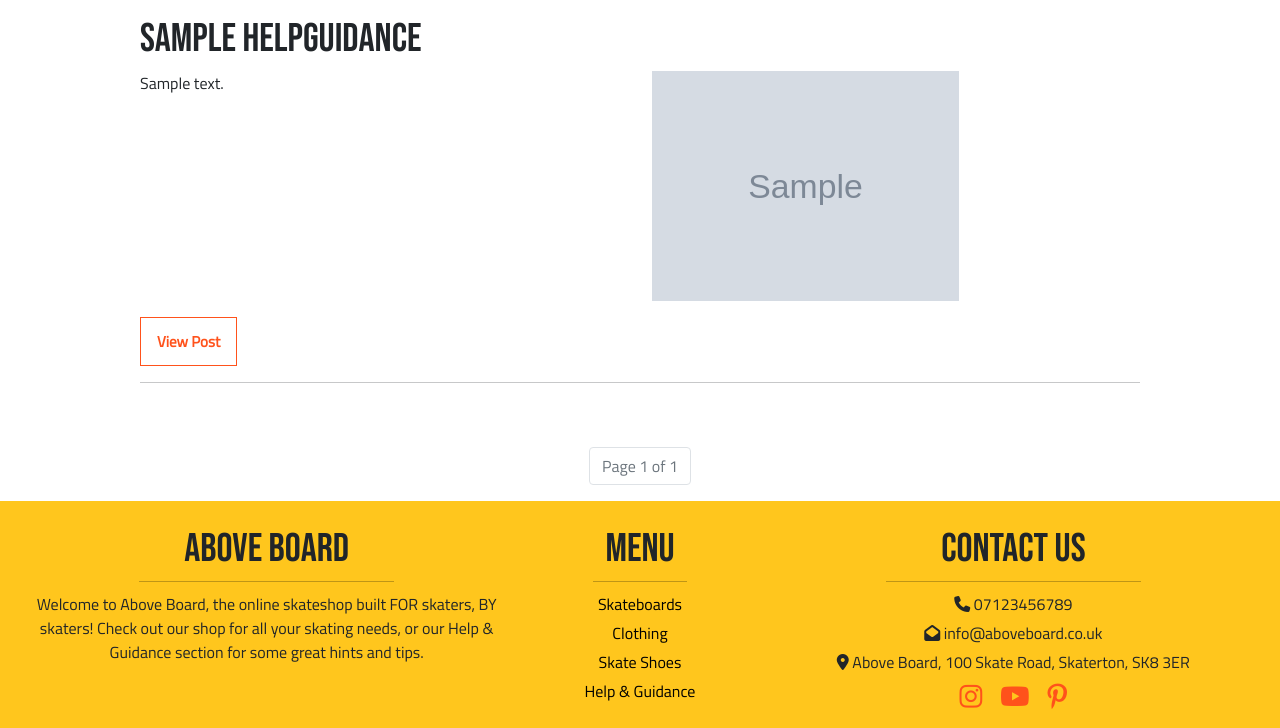
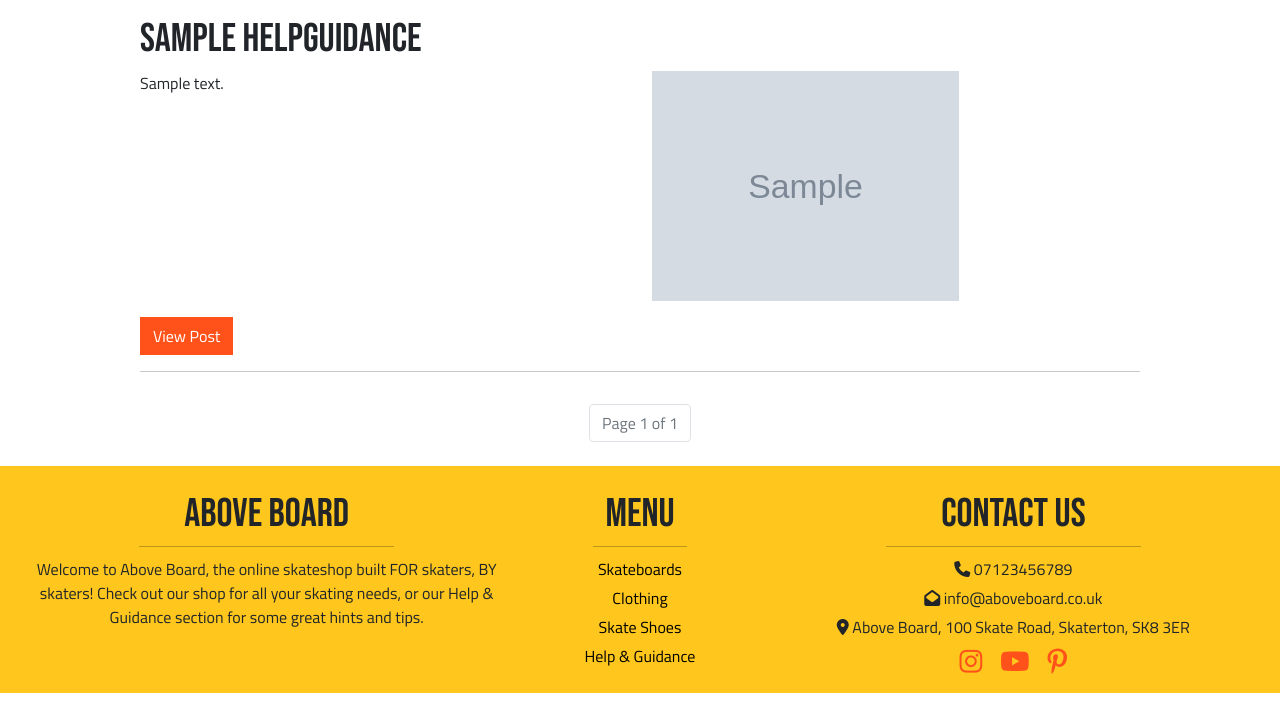
Before and after one commit to taybro23/AboveBoard_MS4, a Django app: page /help/ in a window 1280 px wide. Shown: the part 243-971 px from the top of the page. After the commit the page ends 936 px from the top, so only its background shows below. Run offline with Django 3.2, Linux system fonts and the light colour scheme; tables that the repository leaves empty hold one stand-in row (values such as "Sample post"); grey boxes marked "Sample" are stand-in pictures; parts of the project's set-up code (start-up, migrations or seed data) failed here and were passed over; some libraries are stand-ins or nearby versions.

Commit message:
Amended display order, classes, margins and added relevent comments.

```diff
--- a/help/templates/help/help.html
+++ b/help/templates/help/help.html
@@ -14,24 +14,25 @@
 {% block content %}
 
     <div class="overlay"></div>
-    <!----- Help & Guidance Page ---------------------------------->
+    <!----- Help & Guidance All Posts Page ---------------------------------->
     <div class="container">
         <div class="row">
             <div class="col">
                 <hr>
                 <h1 class="mb-3">Help & Guidance</h1>
-                <hr>
+                <!----- Add Post Button For Superuser ----->
                 {% if request.user.is_superuser %}
                     <a href="{% url 'add_post' %}" class="btn rounded-0 cat-badge">Add Post</a>
                 {% endif %}
+                <hr>
             </div>
         </div>
     </div>
     <!----- Post Display ----->
-    <div class="container mt-3 mb-5">
+    <div class="container mb-3">
         {% for post in post_pages %}
-        <!----- Title and Superuser Edit/Delete ----->
-        <div class="row">
+        <!----- Title and Superuser Edit/Delete Option ----->
+        <div class="row mt-3">
             <div class="col">
                 <h1>{{ post.title }}</h1>
                 {% if request.user.is_superuser %}
@@ -42,27 +43,28 @@
                 {% endif %}
             </div>
         </div>
-        <!----- Post Body and Image Row ----->
+        <!----- Post Body and Image ----->
         <div class="row">
             <div class="col-12 col-md-6">
-                <p>{{ post.body|truncatechars:80 }}</p>
+                <p>{{ post.body|truncatechars:400 }}</p>
             </div>
             <div class="col-12 col-md-6">
                 {% if post.image %}
-                    <a href="{{ post.image.url }}" target="_blank">
-                        <img class="img-fluid post-img" src="{{ post.image.url }}" alt="{{ post.title }}">
+                    <a href="{% url 'post_detail' post.id %}">
+                        <img class="post-img rounded-0" src="{{ post.image.url }}" alt="{{ post.title }}">
                     </a>
                 {% else %}
                     <a href="">
-                        <img class="img-fluid post-img" src="{{ MEDIA_URL }}noimage.png" alt="{{ post.title }}">
+                        <img class="post-img rounded-0" src="{{ MEDIA_URL }}noimage.png" alt="{{ post.title }}">
                     </a>
                 {% endif %}
             </div>
         </div>
-        <div class="row">
+        <!----- View Post Button ----->
+        <div class="row mb-3">
             <div class="col">
-                <a class="category-badge text-decoration-none" href="{% url 'post_detail' post.id %}">
-                    <span class="p-3 mt-3 me-1 badge rounded-0 cat-badge">View Post</span>
+                <a class="text-decoration-none" href="{% url 'post_detail' post.id %}">
+                    <span class="mt-3 rounded-0 btn bb1">View Post</span>
                 </a>
             </div>
         </div>
@@ -72,7 +74,7 @@
 
     <!----- Pagination ----->
     <nav aria-label="Page Navigation" style="margin: auto;">
-        <ul class="pagination">
+        <ul class="pagination mb-4">
             <!----- Previous Links ----->
             {% if post_pages.has_previous %}
                 <li class="page-item">
```
